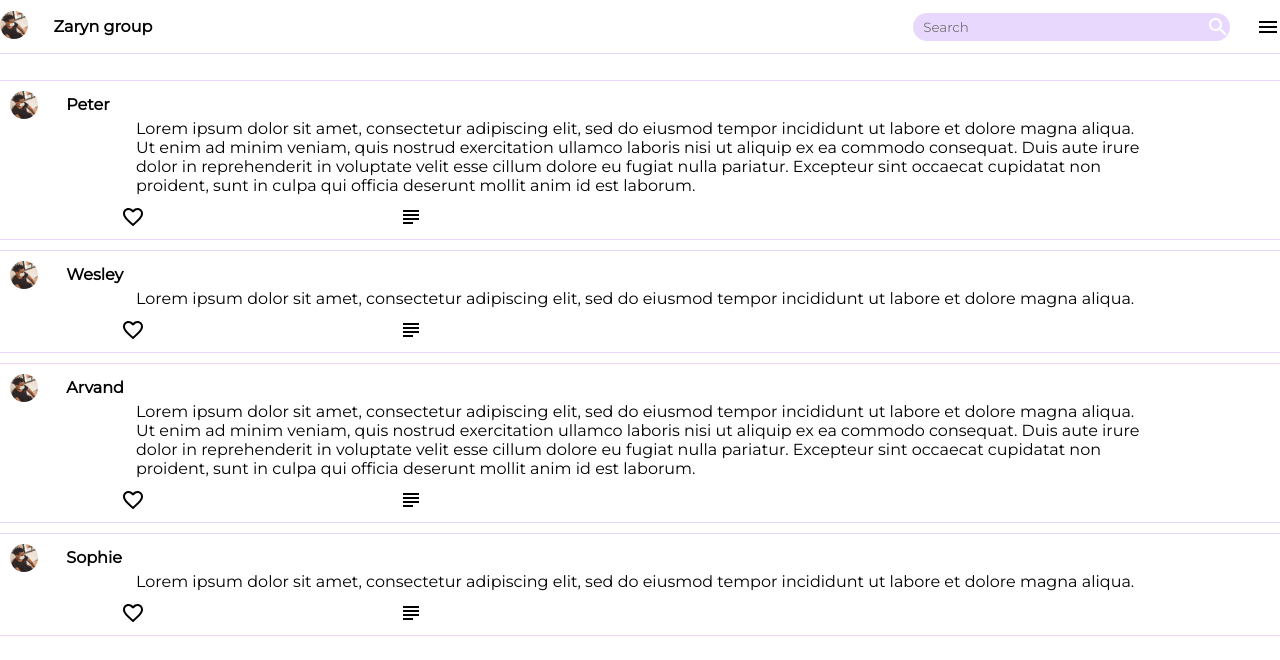
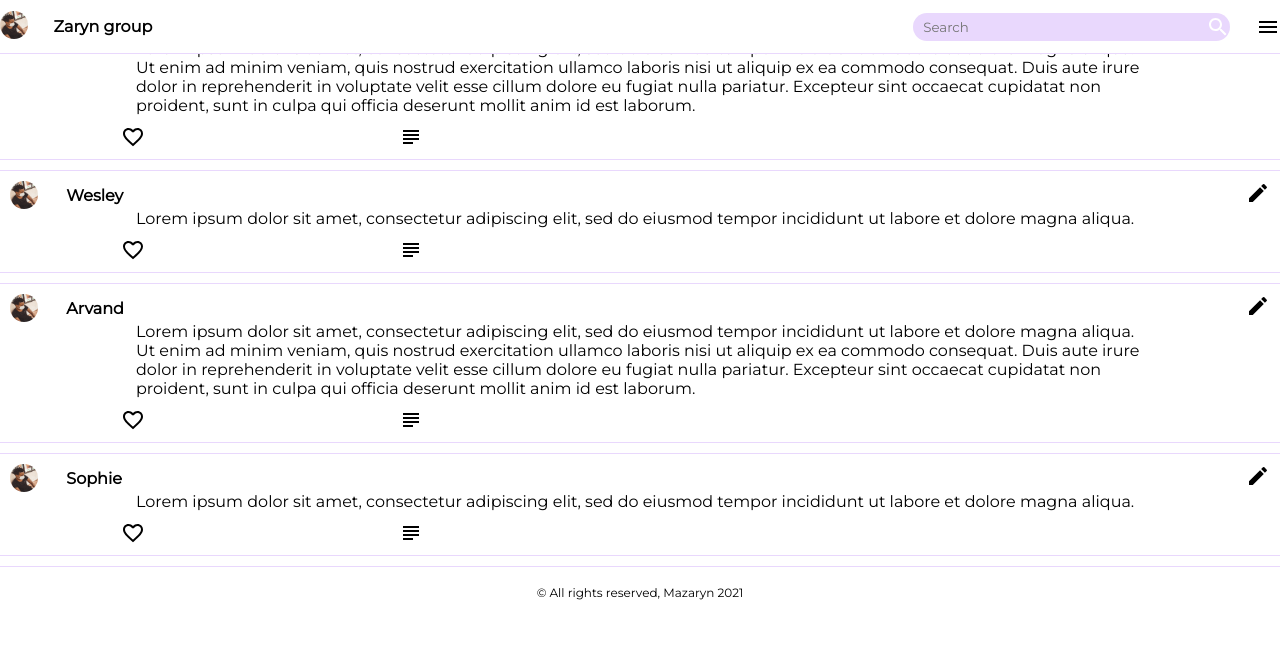
Before and after one commit to aiden77mori/mazaryn-frontend, a React (Create React App) app: page / in a window 1280 px wide. Shown: the top 660 px of the page. Built offline with nearby package versions, Linux system fonts and the light colour scheme.

Commit message:
copyright info and edit btn

```diff
--- a/src/App.css
+++ b/src/App.css
@@ -11,7 +11,9 @@
     font-size: 15px;
 } */
 
+/*
 .body{
     position: absolute;
     top: 79.5px;
 }
+*/
--- a/src/App.js
+++ b/src/App.js
@@ -3,6 +3,7 @@ import Header from './components/header/Header';
 import LeftPane from './components/left pane/LeftPane';
 import MiddlePane from './components/middle pane/MiddlePane';
 import RightPane from './components/right pane/RightPane';
+import Footer from './components/footer/Footer';
 
 function App() {
 
@@ -17,6 +18,7 @@ function App() {
         <MiddlePane />
         <RightPane />
       </div>
+      <Footer />
     </div>
   );
 }
--- /dev/null
+++ b/src/components/footer/Footer.css
@@ -0,0 +1,9 @@
+footer{
+    font-size: 12px;
+    height: 50px;
+    width: 100%;
+    display: flex;
+    justify-content: center;
+    align-items: center;
+    border-top: 1px solid #e9d8fd;
+}
--- /dev/null
+++ b/src/components/footer/Footer.js
@@ -0,0 +1,12 @@
+import React from 'react';
+import './Footer.css'
+
+function Footer(){
+    return(
+        <footer>
+            <p>&copy; All rights reserved, Mazaryn 2021</p>
+        </footer>
+    );
+}
+
+export default Footer;
--- a/src/components/middle pane/post/Post.css
+++ b/src/components/middle pane/post/Post.css
@@ -63,3 +63,9 @@ figure figcaption{
 .content p{
     width: 80%;
 }
+
+.top{
+    display: flex;
+    flex-direction: row;
+    justify-content: space-between;
+}
--- a/src/components/middle pane/post/Posts.js
+++ b/src/components/middle pane/post/Posts.js
@@ -1,6 +1,7 @@
 import React from 'react';
 import FavoriteBorderIcon from '@material-ui/icons/FavoriteBorder';
 import SubjectIcon from '@material-ui/icons/Subject';
+import EditIcon from '@material-ui/icons/Edit';
 import './Post.css'
 
 function Posts(props){
@@ -9,7 +10,7 @@ function Posts(props){
             {
                 props.postsList.map( post => {
                     return(
-                        <Post userName={post.userName} text={post.text}/>
+                        <Post key={post.id} userName={post.userName} text={post.text}/>
                     )
                 })
             }
@@ -21,12 +22,15 @@ function Post(props){
     return(
         <div className='post'>
             {/* Dynamically set the profile image*/}
+            <section className='top'>
                 <figure>
                     <img src={process.env.PUBLIC_URL + '/assets/images/me.jpg'} alt='profileImage'/>
                     <figcaption>
                         {props.userName}
                     </figcaption>
                 </figure>
+                <EditIcon />
+            </section>
             <section className='content'>
                 <p>{props.text}</p>
             </section>
```
Also changed, not shown: 1 other file (tests, documents, lock files or other folders). Lines whose indentation alone changed are shown as unchanged.
